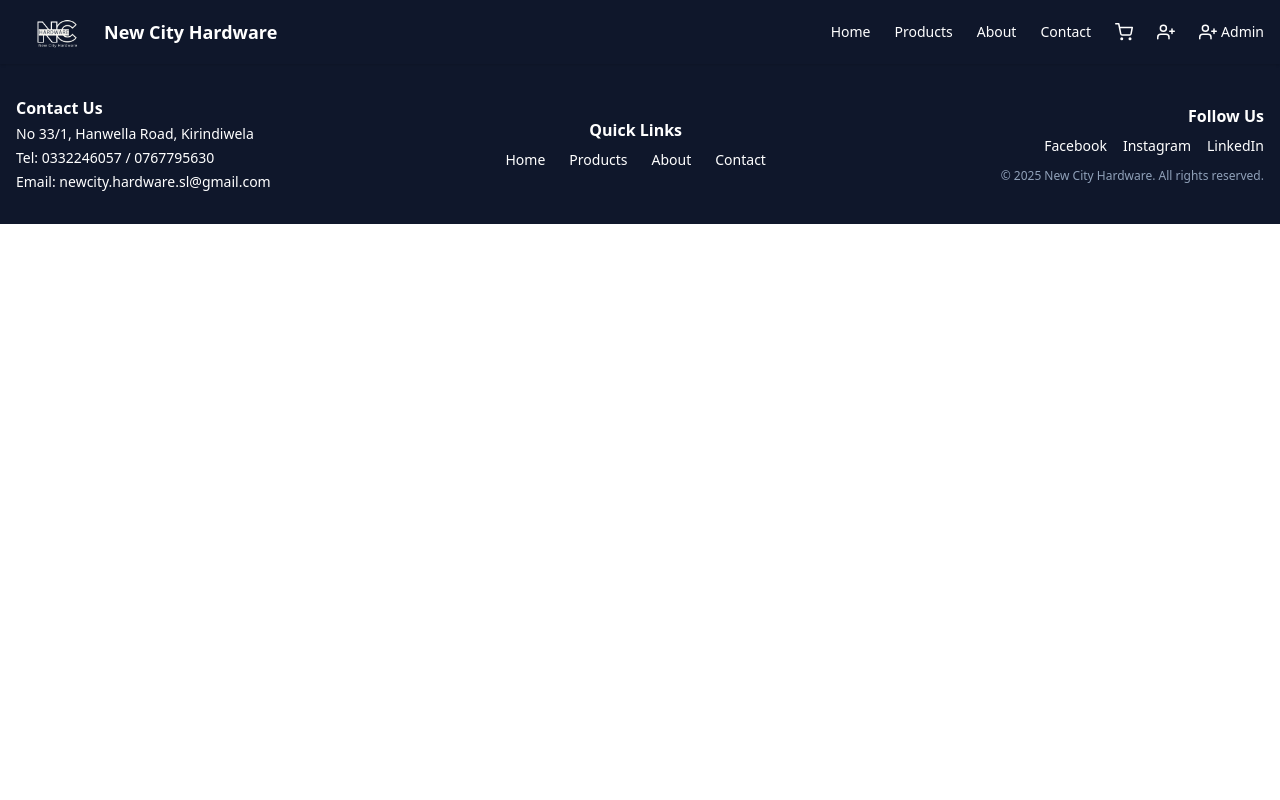
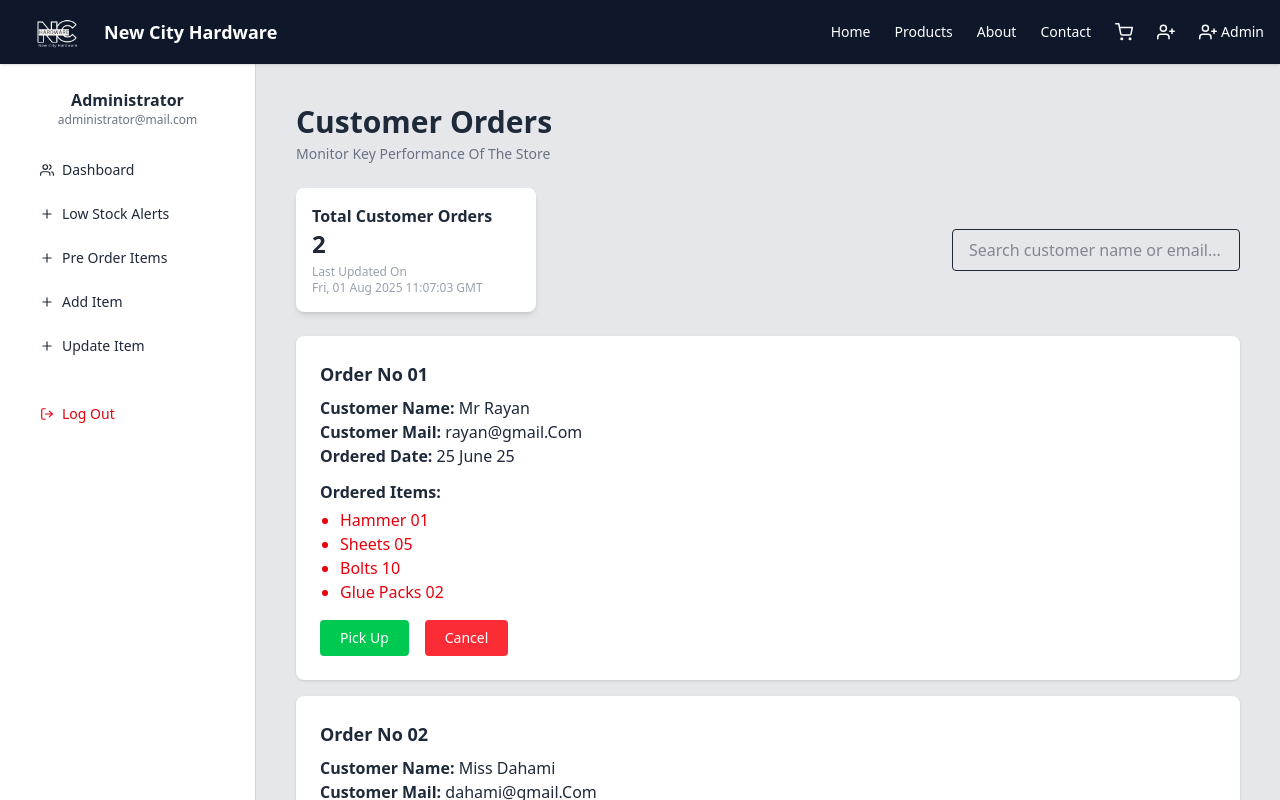
Before and after one commit to RDinujaya4/Agile-Solutions-New-City-HW, a React (Vite) app in the folder new-city-hardware/: page /PreOrder in a window 1280 px wide. Shown: the top 800 px of the page. Built offline with nearby package versions, Linux system fonts and the light colour scheme.

Commit message:
AdminCustomerOrderView
When customer pre order items , admin can view that items through this page

```diff
--- a/new-city-hardware/src/App.jsx
+++ b/new-city-hardware/src/App.jsx
@@ -11,6 +11,7 @@ import AdminDashboard from './pages/AdminDashboard';
 import AdminAddProduct from './pages/AdminAddProduct';
 import AdminUpdateItems from './pages/AdminUpdateItems';
 import LowStockAlerts from './pages/LowStockAlerts';
+import AdminCustomerOrders from './pages/AdminCustomerOrders';
 
 function App() {
   return (
@@ -26,8 +27,8 @@ function App() {
         <Route path="/admindash" element={<AdminDashboard />} />
         <Route path="/add-product" element={<AdminAddProduct />} />
         <Route path="/update-product" element={<AdminUpdateItems />} />
-        <Route path="/update-product" element={<AdminUpdateItems />} />
-         <Route path="/lowstock" element={<LowStockAlerts />} />
+        <Route path="/lowstock" element={<LowStockAlerts />} />
+        <Route path="/PreOrder" element={<AdminCustomerOrders />} />
       </Routes>
       <Footer />
     </Router>
--- a/new-city-hardware/src/components/AdminSidebar.jsx
+++ b/new-city-hardware/src/components/AdminSidebar.jsx
@@ -24,8 +24,11 @@ export default function AdminSidebar() {
         >
           <FiPlus /> Low Stock Alerts
         </button>
-        <button className="w-full flex items-center gap-2 px-4 py-2 hover:bg-gray-100 rounded-md">
-          <FiList /> Customer Orders
+         <button
+          onClick={() => navigate('/PreOrder')}
+          className="w-full flex items-center gap-2 px-4 py-2 hover:bg-gray-100 rounded-md"
+        >
+          <FiPlus /> Pre Order Items
         </button>
         <button
           onClick={() => navigate('/add-product')}
--- /dev/null
+++ b/new-city-hardware/src/pages/AdminCustomerOrders.jsx
@@ -0,0 +1,116 @@
+import { useState } from 'react';
+import AdminSidebar from '../components/AdminSidebar';
+
+const sampleOrders = [
+  {
+    id: 1,
+    name: 'Mr Rayan',
+    email: 'rayan@gmail.Com',
+    date: '25 June 25',
+    items: ['Hammer 01', 'Sheets 05', 'Bolts 10', 'Glue Packs 02'],
+    pickedUp: false,
+  },
+  {
+    id: 2,
+    name: 'Miss Dahami',
+    email: 'dahami@gmail.Com',
+    date: '25 June 25',
+    items: ['Hammer 01', 'Sheets 05', 'Bolts 10', 'Glue Packs 02'],
+    pickedUp: false,
+  },
+];
+
+export default function CustomerOrders() {
+  const [orders, setOrders] = useState(sampleOrders);
+  const [search, setSearch] = useState('');
+
+  const handlePickUp = (id) => {
+    setOrders(prev =>
+      prev.map(order =>
+        order.id === id ? { ...order, pickedUp: true } : order
+      )
+    );
+  };
+
+  const handleCancel = (id) => {
+    setOrders(prev => prev.filter(order => order.id !== id));
+  };
+
+  const filteredOrders = orders.filter(order =>
+    order.name.toLowerCase().includes(search.toLowerCase()) ||
+    order.email.toLowerCase().includes(search.toLowerCase())
+  );
+
+  return (
+    <div className="flex min-h-screen bg-gray-200 text-gray-800">
+      <AdminSidebar />
+
+      <main className="flex-1 p-10">
+        <h1 className="text-3xl font-bold mb-1">Customer Orders</h1>
+        <p className="text-sm text-gray-500 mb-6">Monitor Key Performance Of The Store</p>
+
+        {/* Summary Card + Search */}
+        <div className="flex items-center justify-between mb-6">
+          <div className="bg-white p-4 rounded-lg shadow-md w-60">
+            <h3 className="text-md font-semibold">Total Customer Orders</h3>
+            <p className="text-2xl font-bold">{orders.length}</p>
+            <p className="text-xs text-gray-400 mt-1">
+              Last Updated On <br /> {new Date().toUTCString()}
+            </p>
+          </div>
+          <input
+            type="text"
+            placeholder="Search customer name or email..."
+            value={search}
+            onChange={(e) => setSearch(e.target.value)}
+            className="px-4 py-2 rounded border w-72"
+          />
+        </div>
+
+        {/* Orders List */}
+        <div className="space-y-4">
+          {filteredOrders.map((order, idx) => (
+            <div key={order.id} className="bg-white rounded-lg shadow p-6">
+              <h2 className="text-lg font-bold mb-2">Order No 0{idx + 1}</h2>
+              <p><strong>Customer Name:</strong> {order.name}</p>
+              <p><strong>Customer Mail:</strong> {order.email}</p>
+              <p><strong>Ordered Date:</strong> {order.date}</p>
+
+              <div className="mt-3">
+                <strong>Ordered Items:</strong>
+                <ul className="list-disc ml-5 text-red-600 font-medium mt-1">
+                  {order.items.map((item, i) => (
+                    <li key={i}>{item}</li>
+                  ))}
+                </ul>
+              </div>
+
+              <div className="flex gap-4 mt-4">
+                <button
+                  onClick={() => handlePickUp(order.id)}
+                  className={`text-white text-sm px-5 py-2 rounded ${
+                    order.pickedUp
+                      ? 'bg-gray-400 cursor-not-allowed'
+                      : 'bg-green-500 hover:bg-green-600'
+                  }`}
+                  disabled={order.pickedUp}
+                >
+                  {order.pickedUp ? 'Picked Up' : 'Pick Up'}
+                </button>
+                <button
+                  onClick={() => handleCancel(order.id)}
+                  className="bg-red-500 hover:bg-red-600 text-white text-sm px-5 py-2 rounded"
+                >
+                  Cancel
+                </button>
+              </div>
+            </div>
+          ))}
+          {filteredOrders.length === 0 && (
+            <p className="text-center text-gray-500 py-10">No orders found.</p>
+          )}
+        </div>
+      </main>
+    </div>
+  );
+}
```
